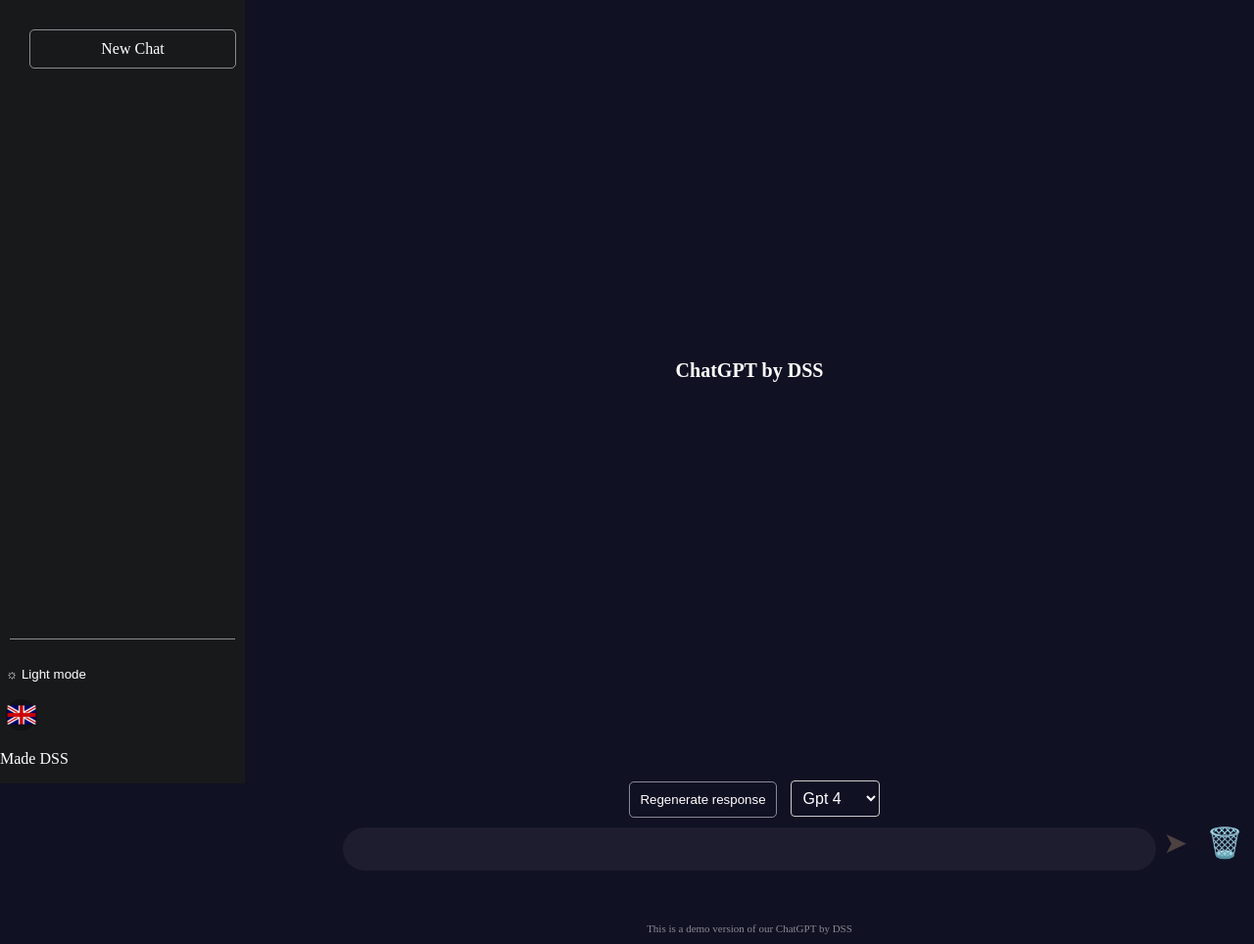
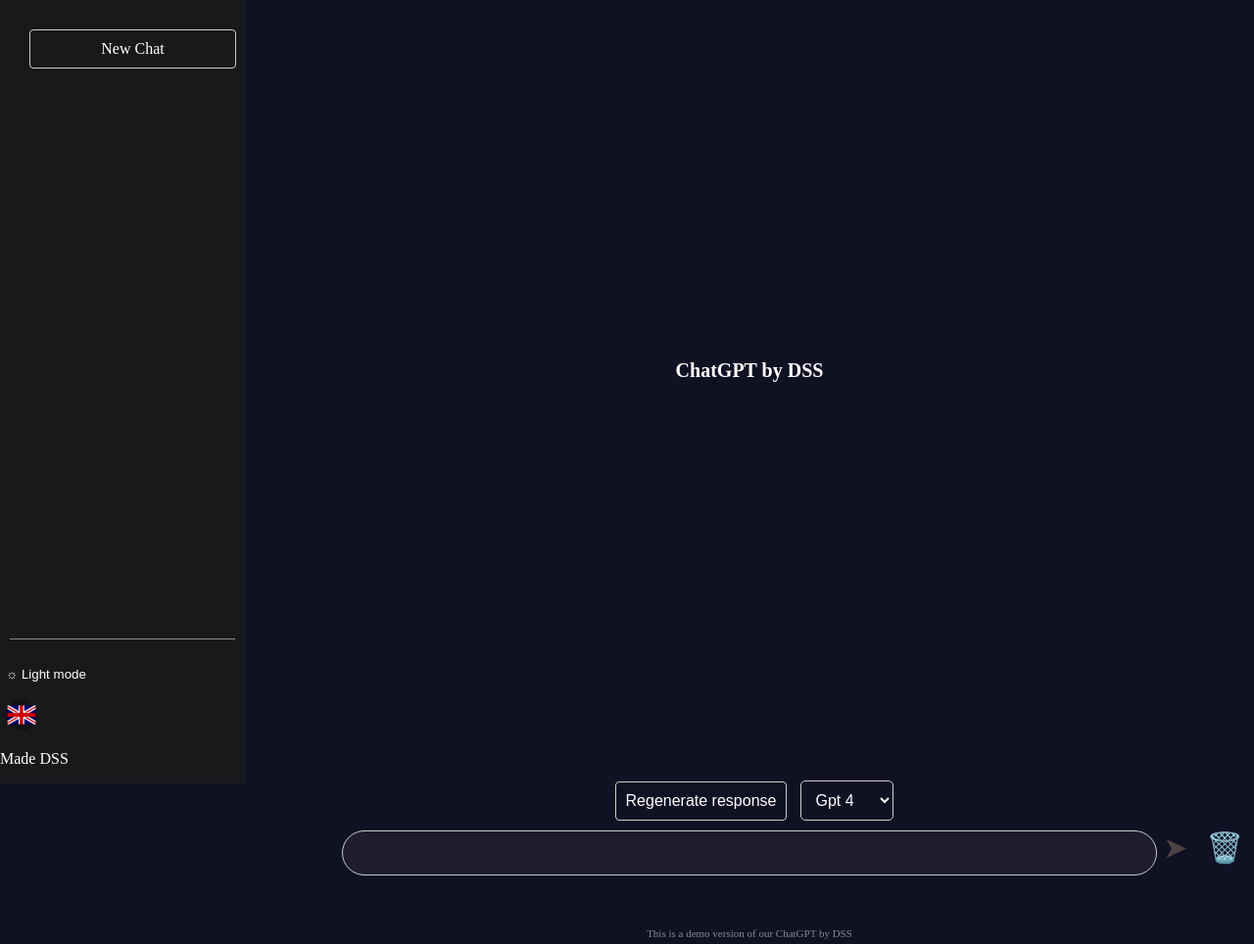
Before and after one commit to 21Ner04/GPT-DSS, a website built with webpack: page index.html in a window 1280 px wide. Shown: the whole page at 98% size. Built offline with nearby package versions, Linux system fonts and the light colour scheme.

Commit message:
select gpt-border

```diff
--- a/style/style.css
+++ b/style/style.css
@@ -71,6 +71,7 @@
         font-size: 20px;
         padding: 12px 15px;
         border-radius: 15px;
+        border: 1px solid #ccc;
         -webkit-border-radius: 25px;
         -moz-border-radius: 15px;
         -ms-border-radius: 15px;
@@ -134,7 +135,6 @@
 
     .btn {
         border: solid 0.5px rgba( 255, 255, 255, 0.5);
-        background-color: transparent;
         border-radius: 5px;
         -webkit-border-radius: 5px;
         -moz-border-radius: 5px;
@@ -143,6 +143,10 @@
         padding: 10px;
         margin: 10px;
         cursor: pointer;
+        font-size: 16px;
+        border: 1px solid #ccc;
+        border-radius: 4px;
+        background-color: transparent;
 }
     .active {
         background-color: green;
@@ -184,12 +188,16 @@
   }
 
 select {
-    padding: 8px;
+    padding: 10px;
     font-size: 16px;
-    border: 1px solid #ccc;
-    border-radius: 4px;
+    border: 0.5px solid #ccc;
+    border-radius: 5px;
     background-color: transparent;
-  }
+    -webkit-border-radius: 5px;
+    -moz-border-radius: 5px;
+    -ms-border-radius: 5px;
+    -o-border-radius: 5px;
+}
 
   option {
     color: black;
```
